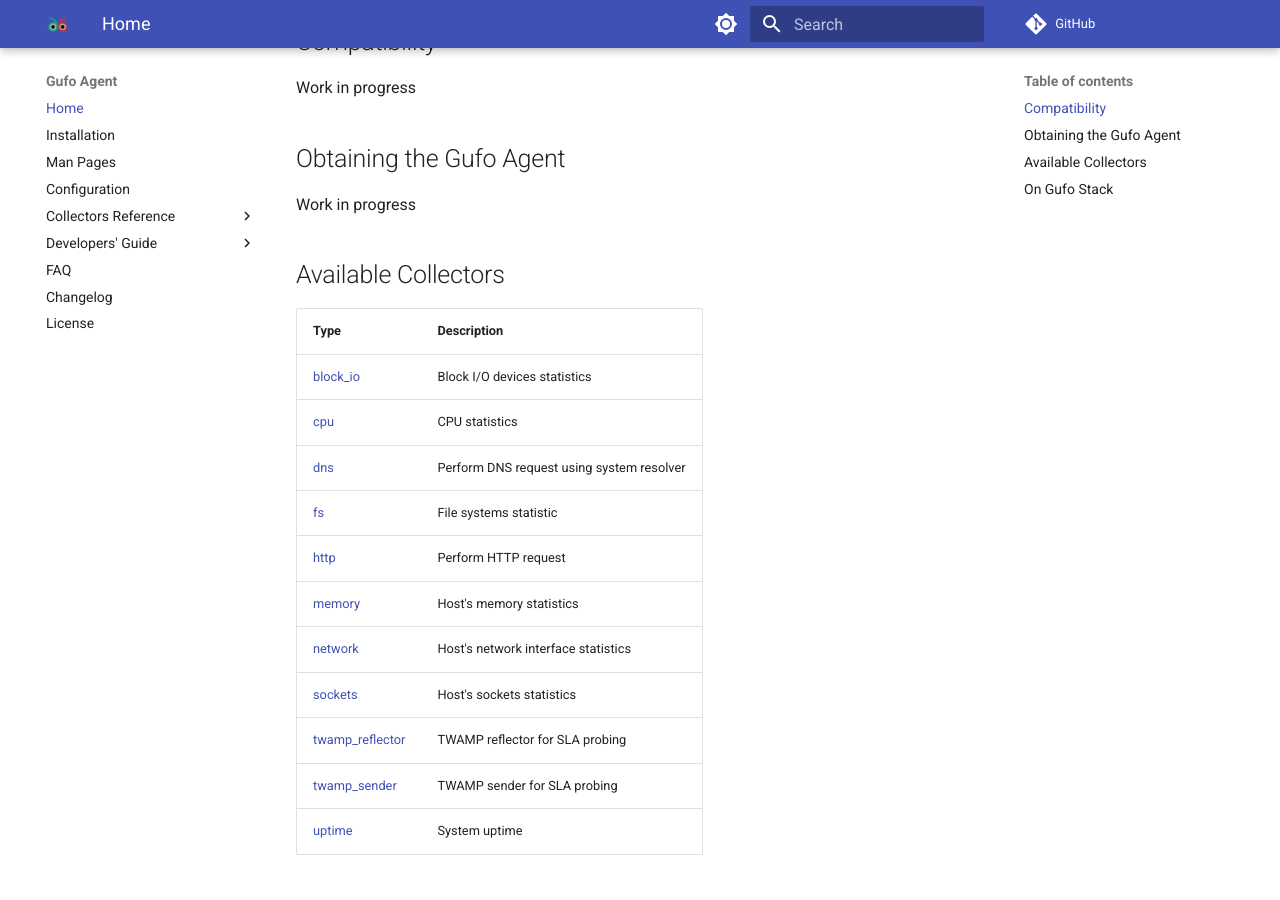
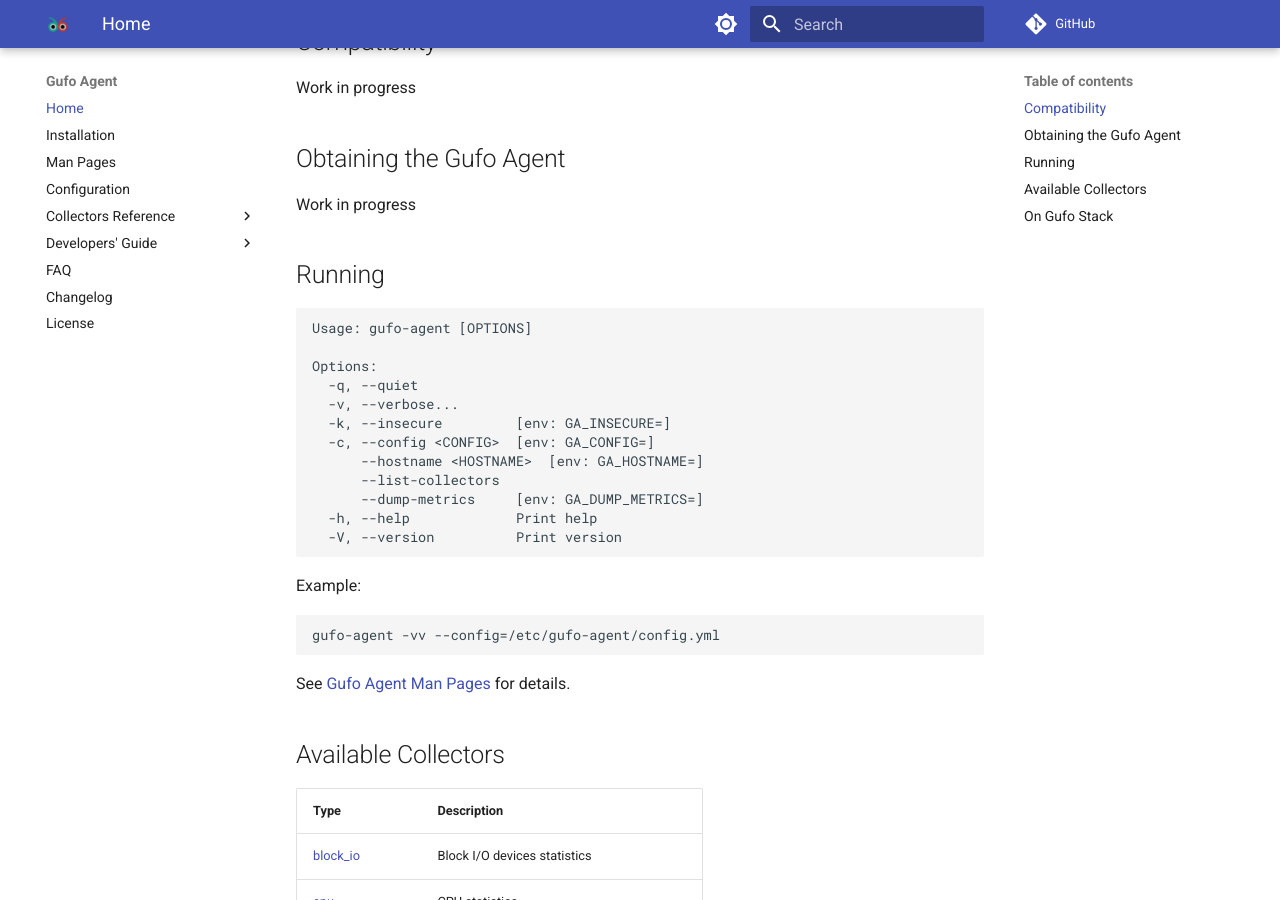
Before and after one commit to gufolabs/gufo_agent, an MkDocs documentation site: the page built from docs/index.md, in a window 1280 px wide and 900 px high, scrolled down 610 px. Built offline with MkDocs 1.6.1 and Material for MkDocs 9.7.7, drawn with Linux system fonts in a browser that asks for light colours; comment, search, counter and statistics services are not loaded.

Commit message:
Add "Running" section to README

````diff
--- a/docs/index.md
+++ b/docs/index.md
@@ -25,6 +25,31 @@
 ## Obtaining the Gufo Agent
 
 Work in progress
+
+## Running
+
+```
+Usage: gufo-agent [OPTIONS]
+
+Options:
+  -q, --quiet
+  -v, --verbose...
+  -k, --insecure         [env: GA_INSECURE=]
+  -c, --config <CONFIG>  [env: GA_CONFIG=]
+      --hostname <HOSTNAME>  [env: GA_HOSTNAME=]
+      --list-collectors
+      --dump-metrics     [env: GA_DUMP_METRICS=]
+  -h, --help             Print help
+  -V, --version          Print version
+```
+
+Example:
+
+```
+gufo-agent -vv --config=/etc/gufo-agent/config.yml
+```
+
+See [Gufo Agent Man Pages](man.md) for details.
 
 ## Available Collectors
 
--- a/mkdocs.yml
+++ b/mkdocs.yml
@@ -20,6 +20,7 @@
       - http: collectors/http.md
       - memory: collectors/memory.md
       - network: collectors/network.md
+      - sockets: collectors/sockets.md
       - twamp_reflector: collectors/twamp_reflector.md
       - twamp_sender: collectors/twamp_sender.md
       - uptime: collectors/uptime.md
````
Also changed, not shown: README.md (+25 -0 lines), docs/man.md (+1 -1 lines).
